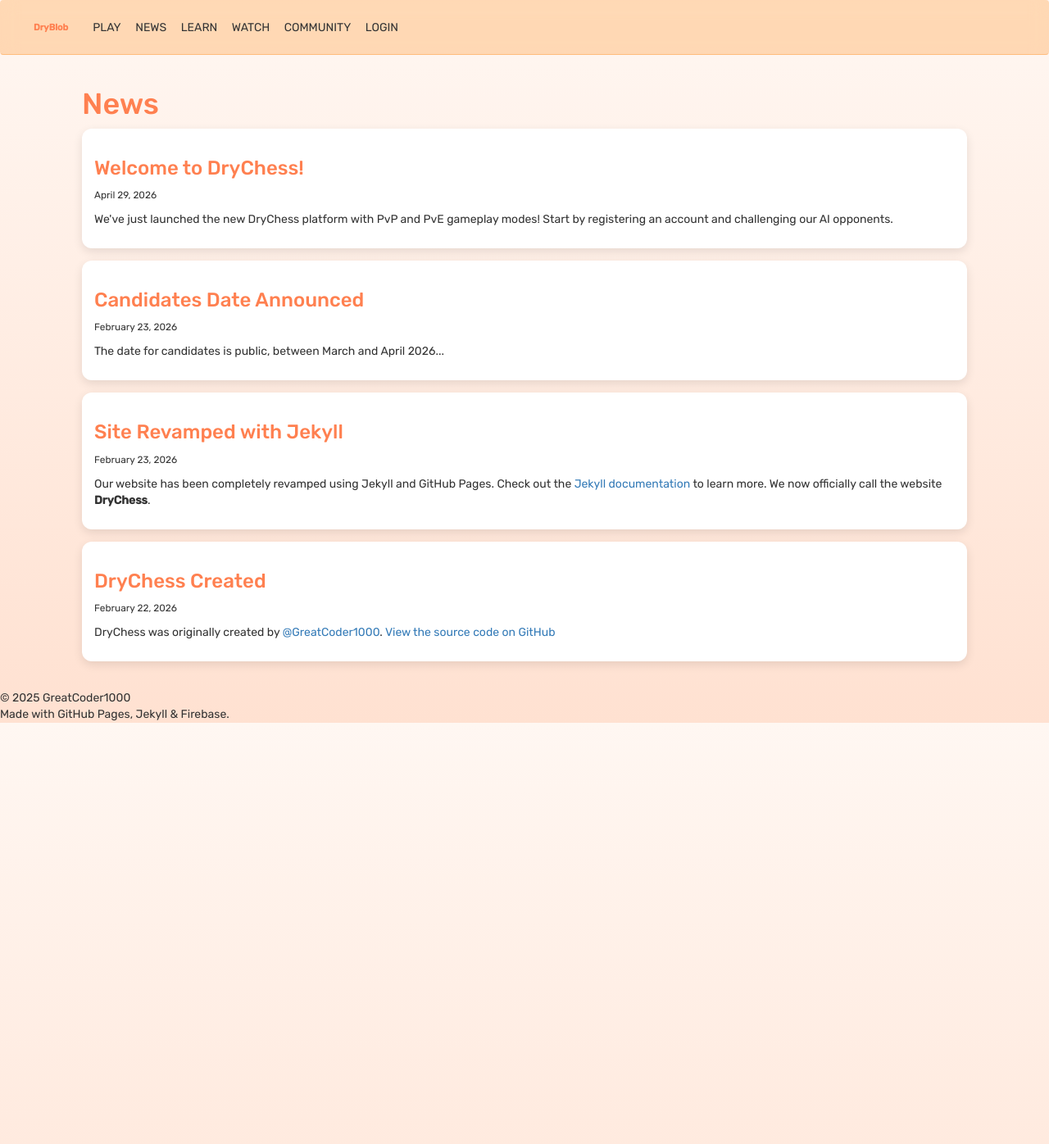
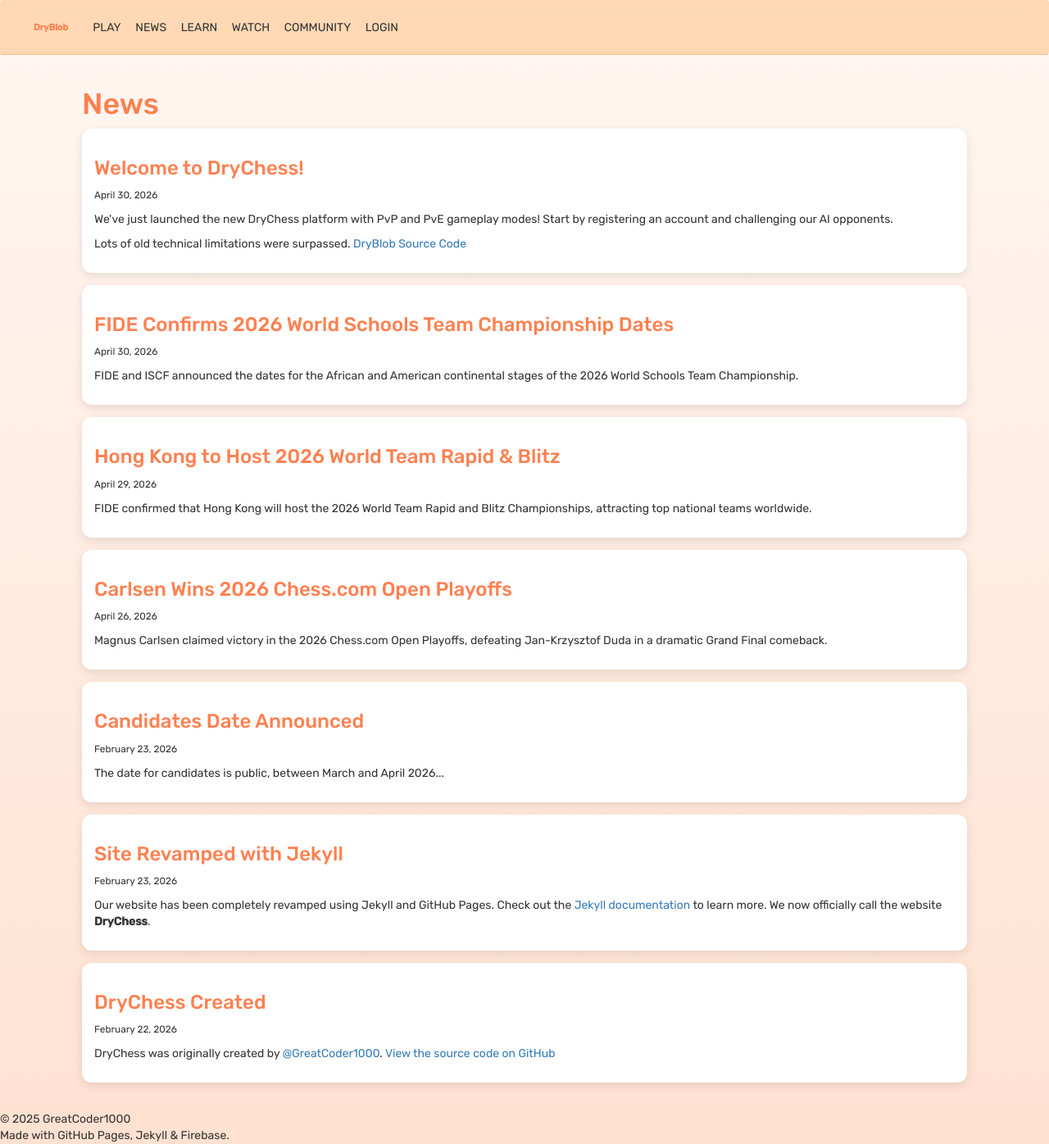
Before and after one commit to GreatCoder1000/drychess, a Jekyll site: the page built from news.html, in a window 1280 px wide. Shown: the whole page at 82% size. Built offline with Jekyll 4.4.1, drawn with Linux system fonts in a browser that asks for light colours; comment, search, counter and statistics services are not loaded.

Commit message:
static modifications

```diff
--- a/news.html
+++ b/news.html
@@ -8,10 +8,42 @@
 
     <div class="card">
         <h3>Welcome to DryChess!</h3>
-        <p><small>April 29, 2026</small></p>
+        <p><small>April 30, 2026</small></p>
         <p>
             We've just launched the new DryChess platform with PvP and PvE gameplay modes!
             Start by registering an account and challenging our AI opponents.
+        </p>
+        <p>
+            Lots of old technical limitations were surpassed.
+            <a href="https://github.com/GreatCoder1000/drychess">DryBlob Source Code</a>
+        </p>
+    </div>
+
+    <div class="card">
+        <h3>FIDE Confirms 2026 World Schools Team Championship Dates</h3>
+        <p><small>April 30, 2026</small></p>
+        <p>
+            FIDE and ISCF announced the dates for the African and American
+            continental stages of the 2026 World Schools Team Championship.
+        </p>
+    </div>
+
+    <div class="card">
+        <h3>Hong Kong to Host 2026 World Team Rapid & Blitz</h3>
+        <p><small>April 29, 2026</small></p>
+        <p>
+            FIDE confirmed that Hong Kong will host the 2026 World Team Rapid and
+            Blitz Championships, attracting top national teams worldwide.
+        </p>
+    </div>
+
+
+    <div class="card">
+        <h3>Carlsen Wins 2026 Chess.com Open Playoffs</h3>
+        <p><small>April 26, 2026</small></p>
+        <p>
+            Magnus Carlsen claimed victory in the 2026 Chess.com Open Playoffs,
+            defeating Jan-Krzysztof Duda in a dramatic Grand Final comeback.
         </p>
     </div>
 
--- a/watch.html
+++ b/watch.html
@@ -9,7 +9,7 @@
     <div class="card">
         <h3>Featured Streams</h3>
         <p>Watch chess matches and learn from top players.</p>
-        <p>Coming soon! In the meantime, check out the creator's streams:</p>
+        <p>Coming soon! In the meantime, check out the creators' streams:</p>
         <ul>
             <li><a href="https://twitch.tv/skillupchess" target="_blank">SkillUpChess on Twitch</a></li>
             <li><a href="https://twitch.tv/drymajorgem" target="_blank">DryMajorGem on Twitch</a></li>
```
Also changed, not shown: learn.html (+42 -14 lines), play.html (+12 -2 lines).
